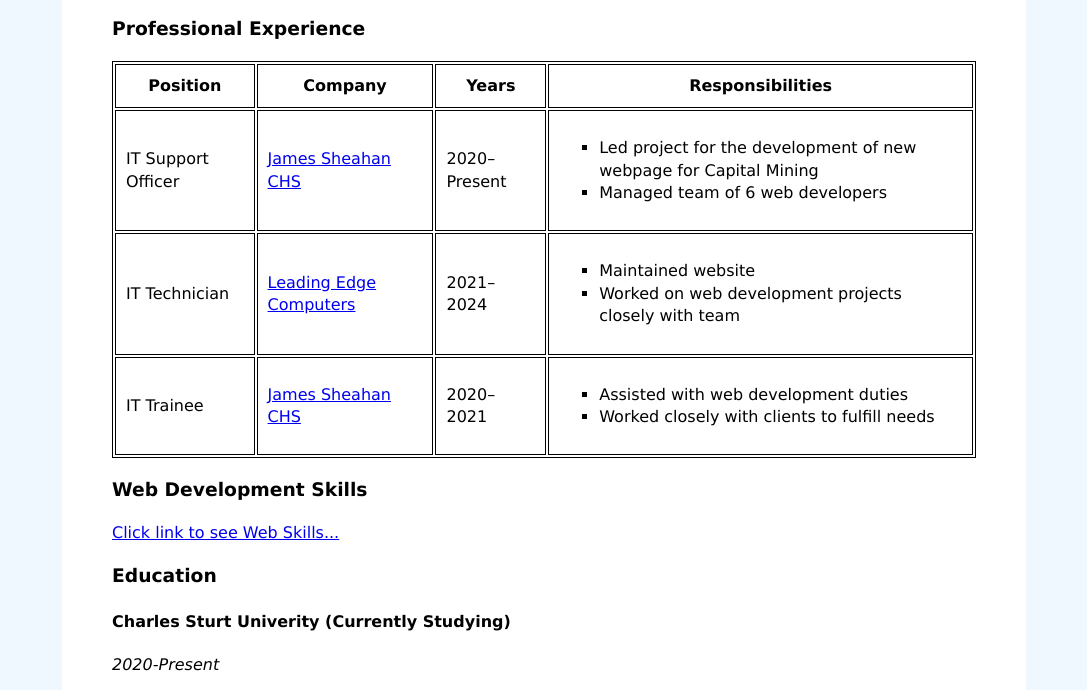
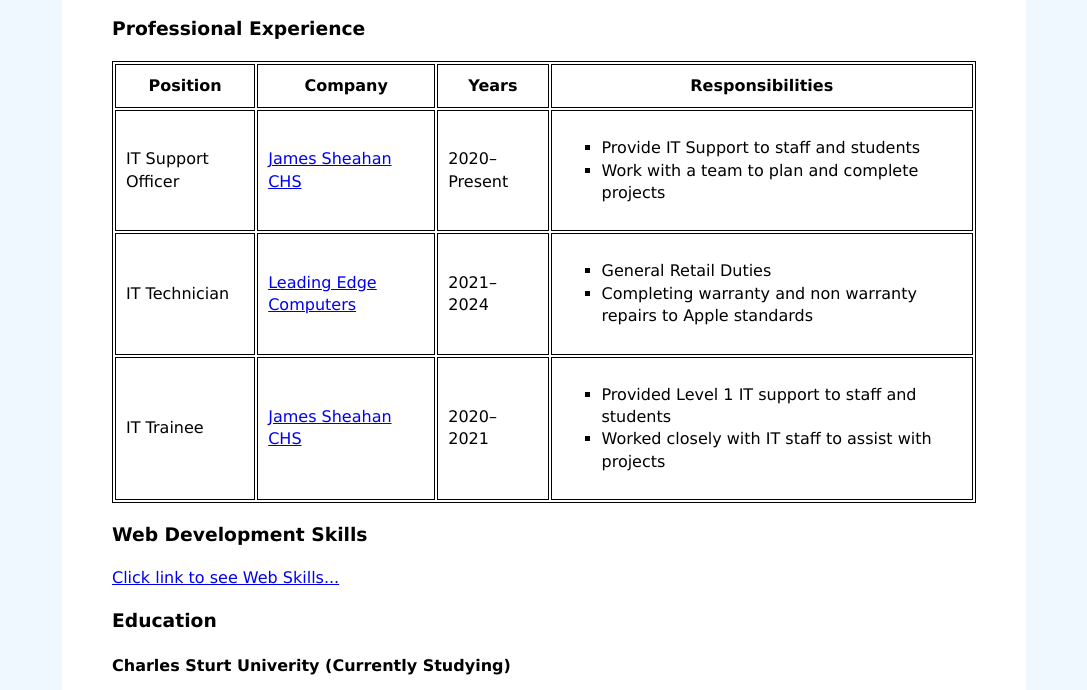
Before and after one commit to sambetts17/a4, a plain HTML site: page sbetts_a4_resume.html in a window 1280 px wide. Shown: the part 392-1082 px from the top of the page, without its empty margins (96-1183 px from the left). Drawn offline with Linux system fonts and the light colour scheme.

Commit message:
fixed resume

```diff
--- a/sbetts_a4_resume.html
+++ b/sbetts_a4_resume.html
@@ -67,8 +67,8 @@
         <td>2020–Present</td>
         <td>
           <ul>
-            <li>Led project for the development of new webpage for Capital Mining</li>
-            <li>Managed team of 6 web developers</li>
+            <li>Provide IT Support to staff and students</li>
+            <li>Work with a team to plan and complete projects</li>
           </ul>
         </td>
       </tr>
@@ -78,8 +78,8 @@
         <td>2021–2024</td>
         <td>
           <ul>
-            <li>Maintained website</li>
-            <li>Worked on web development projects closely with team</li>
+            <li>General Retail Duties</li>
+            <li>Completing warranty and non warranty repairs to Apple standards</li>
           </ul>
         </td>
       </tr>
@@ -89,8 +89,8 @@
         <td>2020–2021</td>
         <td>
           <ul>
-            <li>Assisted with web development duties</li>
-            <li>Worked closely with clients to fulfill needs</li>
+            <li>Provided Level 1 IT support to staff and students</li>
+            <li>Worked closely with IT staff to assist with projects</li>
           </ul>
         </td>
       </tr>
```
Also changed, not shown: 3 other files.
